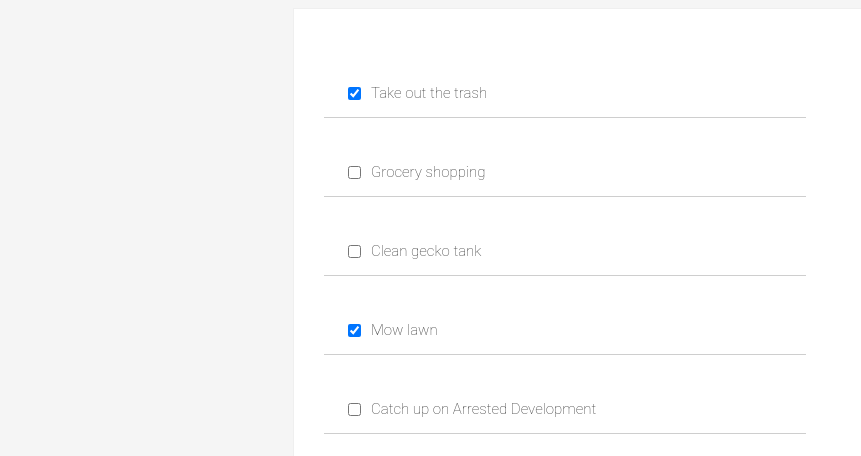
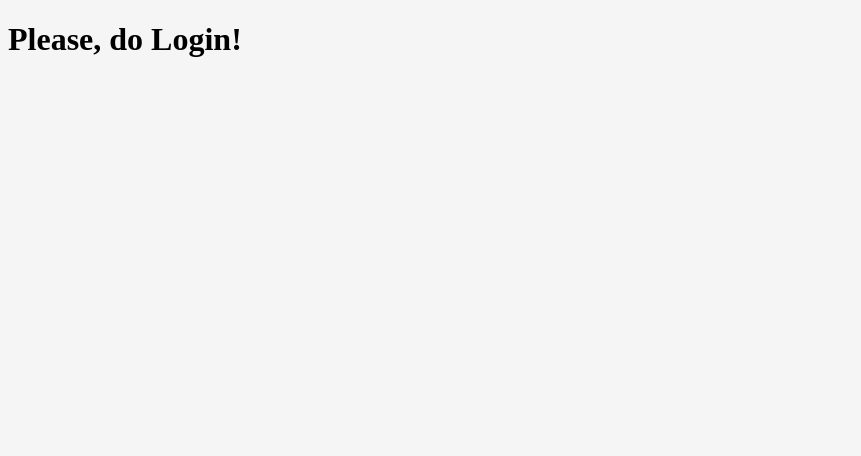
Before and after one commit to ebraimcarvalho/exercicios-projetos, a React (Create React App) app in the folder frontend-desafios/react-fcc-win/: page / in a window 1280 px wide. Shown: the top 456 px of the page, without its empty margins (0-861 px from the left). Built offline with nearby package versions, Linux system fonts and the light colour scheme.

Commit message:
stop in module 37

```diff
--- a/frontend-desafios/react-fcc-win/src/App.js
+++ b/frontend-desafios/react-fcc-win/src/App.js
@@ -1,21 +1,26 @@
 import React from 'react'
 
-function handleClick() {
-  console.log("I was clicked")
-}
+class App extends React.Component {
+  constructor() {
+    super()
+    this.state = {
+      isLoading: true
+    }
+  }
 
-function handleMouse() {
-  alert("I was over something!")
-}
+  componentDidMount() {
+    setInterval(() => {
+      this.setState({
+        isLoading: false
+      })
+    }, 2000)
+  }
 
-class App extends React.Component {
   render() {
+    console.log(this.state.isLoading)
     return (
       <div>
-        <img onMouseOver={handleMouse} src="https://www.fillmurray.com/200/100" alt="FilmMurray"/>
-        <br/>
-        <br/>
-        <button onClick={handleClick}>Click me</button>
+        {this.state.isLoading ? <h1>Loading...</h1> : <h1>Please, do Login!</h1>}
       </div>
     )
   }
--- a/frontend-desafios/react-fcc-win/src/Todo.js
+++ b/frontend-desafios/react-fcc-win/src/Todo.js
@@ -2,7 +2,7 @@ import React from 'react'
 
 import TodoItem from './TodoItem'
 import todosData from './todosData'
-//34
+//37
 class Todo extends React.Component {
   constructor() {
     super()
--- a/frontend-desafios/react-fcc-win/src/index.js
+++ b/frontend-desafios/react-fcc-win/src/index.js
@@ -3,10 +3,10 @@ import ReactDOM from 'react-dom'
 import './style.css';
 import * as serviceWorker from './serviceWorker';
 
-import Todo from './Todo'
+import App from './App'
 
 ReactDOM.render(
-  <Todo />,
+  <App />,
   document.getElementById('root')
 )
 
```
